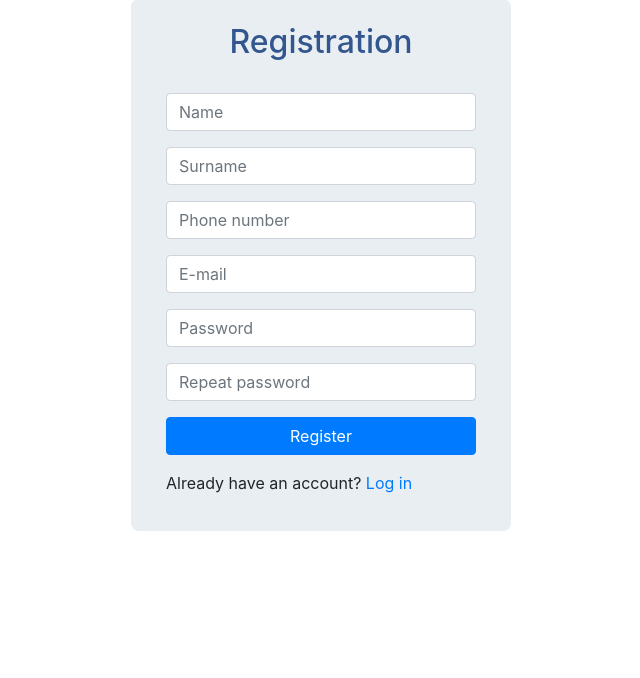
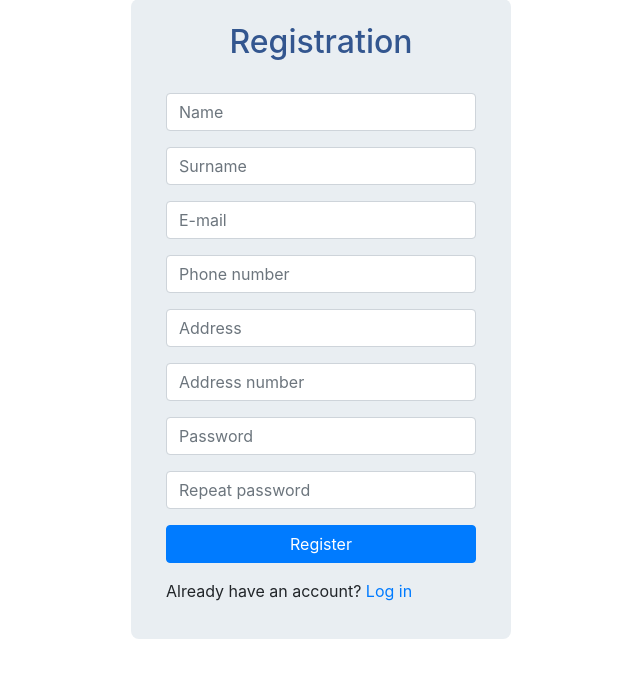
Before and after one commit to ma6068/EP, a PHP site: page /registracija.php in a window 1280 px wide. Shown: the part 172-850 px from the top of the page, without its empty margins (319-959 px from the left). Before the commit the page ends 703 px from the top, so only its background shows below. Run offline with PHP 8.4, Linux system fonts and the light colour scheme; some libraries are stand-ins or nearby versions.

Commit message:
edit registracija i prijava

```diff
--- a/view/registracija.php
+++ b/view/registracija.php
@@ -28,11 +28,17 @@
                                 <div class="form-group">
                                     <input placeholder="Surname" class="form-control" type="text" maxlength="20">
                                 </div>
+                                <div class="form-group" id="Email">
+                                    <input placeholder="E-mail" class="form-control" type="email" maxlength="30">
+                                </div>
                                 <div class="form-group" id="PhoneNumber">
                                     <input placeholder="Phone number" class="form-control" type="text" maxlength="30">
                                 </div>
-                                <div class="form-group" id="Email">
-                                    <input placeholder="E-mail" class="form-control" type="email" maxlength="30">
+                                <div class="form-group" id="Address">
+                                    <input placeholder="Address" class="form-control" type="text" maxlength="30">
+                                </div>
+                                <div class="form-group" id="AddressNumber">
+                                    <input placeholder="Address number" class="form-control" type="text" maxlength="30">
                                 </div>
                                 <div class="form-group" id="Password">
                                     <input placeholder="Password" class="form-control" type="password" maxlength="30">
```
Also changed, not shown: api/baza.sql (renamed from baza/baza.sql).
